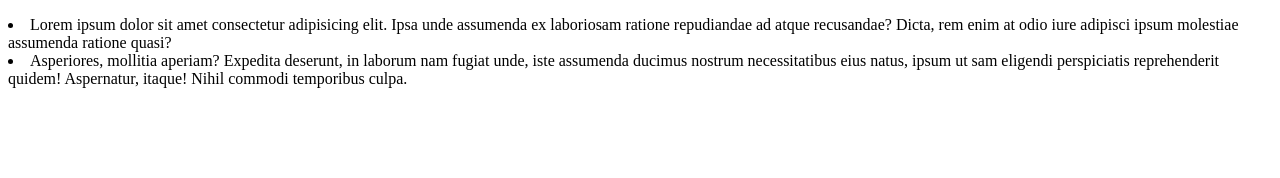
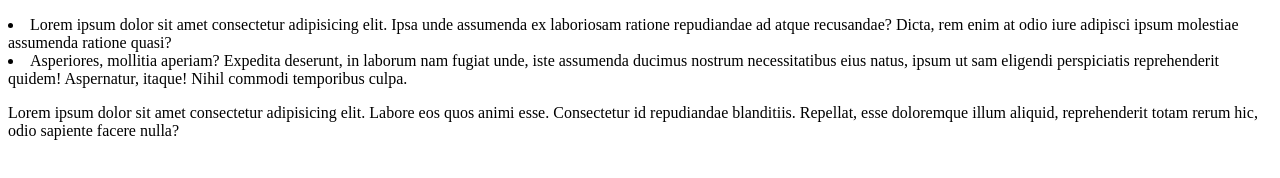
Before and after one commit to sergiy123zholobetskiy/25.12.2023, a plain HTML site: page pages/group name.html in a window 1280 px wide. Drawn offline with Linux system fonts and the light colour scheme.

Commit message:
Перша зміна

```diff
--- a/pages/group name.html
+++ b/pages/group name.html
@@ -10,6 +10,7 @@
         <li>Lorem ipsum dolor sit amet consectetur adipisicing elit. Ipsa unde assumenda ex laboriosam ratione repudiandae ad atque recusandae? Dicta, rem enim at odio iure adipisci ipsum molestiae assumenda ratione quasi?</li>
         <li>Asperiores, mollitia aperiam? Expedita deserunt, in laborum nam fugiat unde, iste assumenda ducimus nostrum necessitatibus eius natus, ipsum ut sam eligendi perspiciatis reprehenderit quidem! Aspernatur, itaque! Nihil commodi temporibus culpa.</li>
     </p>
+    <P>Lorem ipsum dolor sit amet consectetur adipisicing elit. Labore eos quos animi esse. Consectetur id repudiandae blanditiis. Repellat, esse doloremque illum aliquid, reprehenderit totam rerum hic, odio sapiente facere nulla?</P>
 
 </body>
 </html>
```
